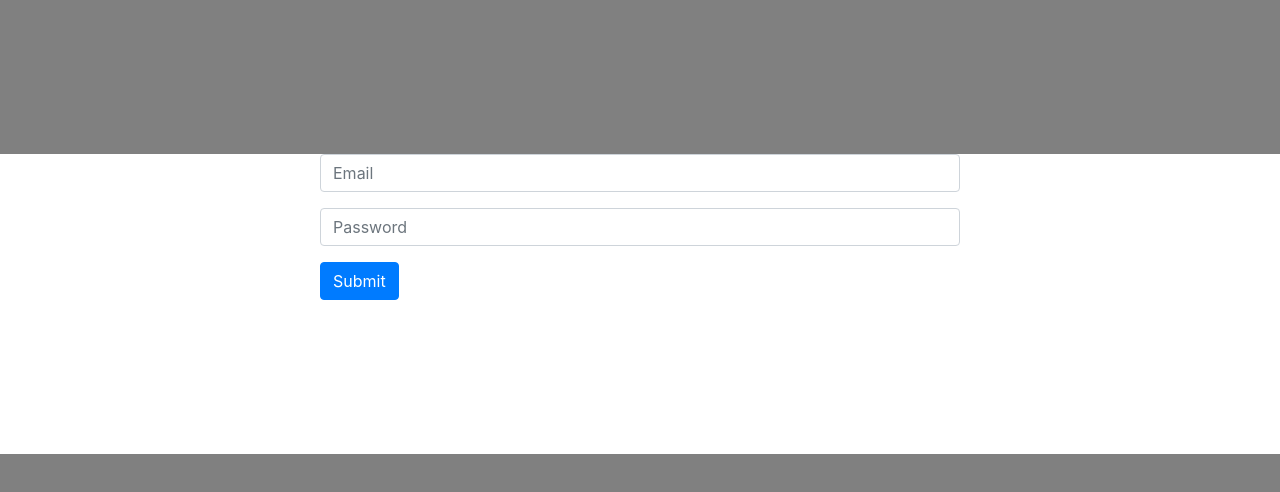
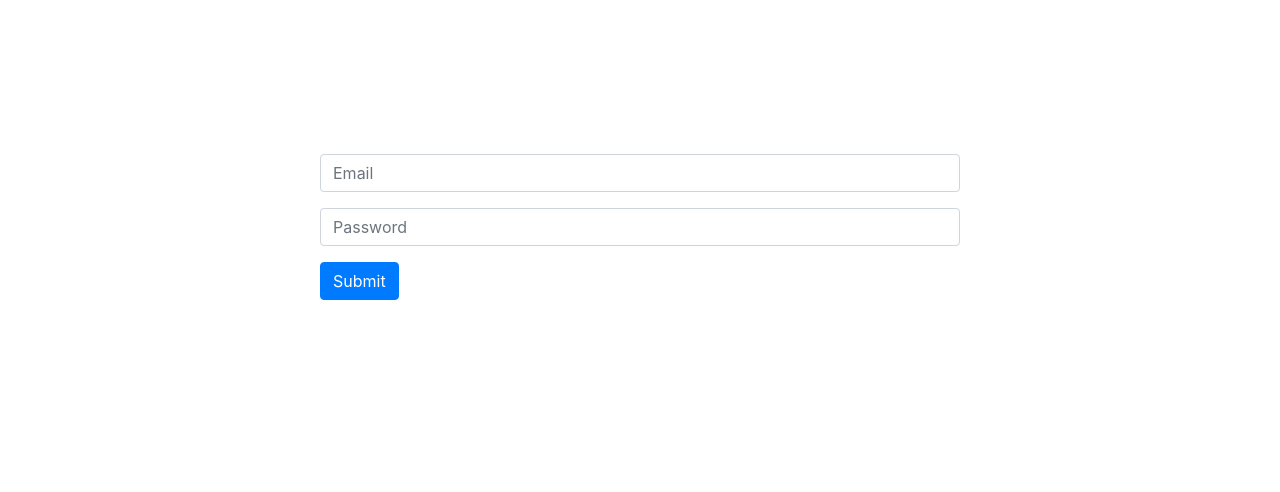
Before and after one commit to Ugerpaul17/time-tracker-app, a Next.js app: page / in a window 1280 px wide. Shown: the top 492 px of the page. Built offline with nearby package versions, Linux system fonts and the light colour scheme.

Commit message:
refactor globale.css

```diff
--- a/styles/globals.css
+++ b/styles/globals.css
@@ -1,12 +1,9 @@
 html, body {
-background-color: gray;
-background-repeat: no-repeat;
-background-position: center;
-background-size:cover;
-background-attachment: fixed;
 padding: 0;
 margin: 0;
-font-family: Arial, Helvetica, sans-serif;
+font-family: -apple-system, BlinkMacSystemFont, Segoe UI, Roboto, Oxygen, Ubuntu, Cantarell,
+    Fira Sans, Droid Sans, Helvetica Neue, sans-serif;
+
 
 }
 
```
